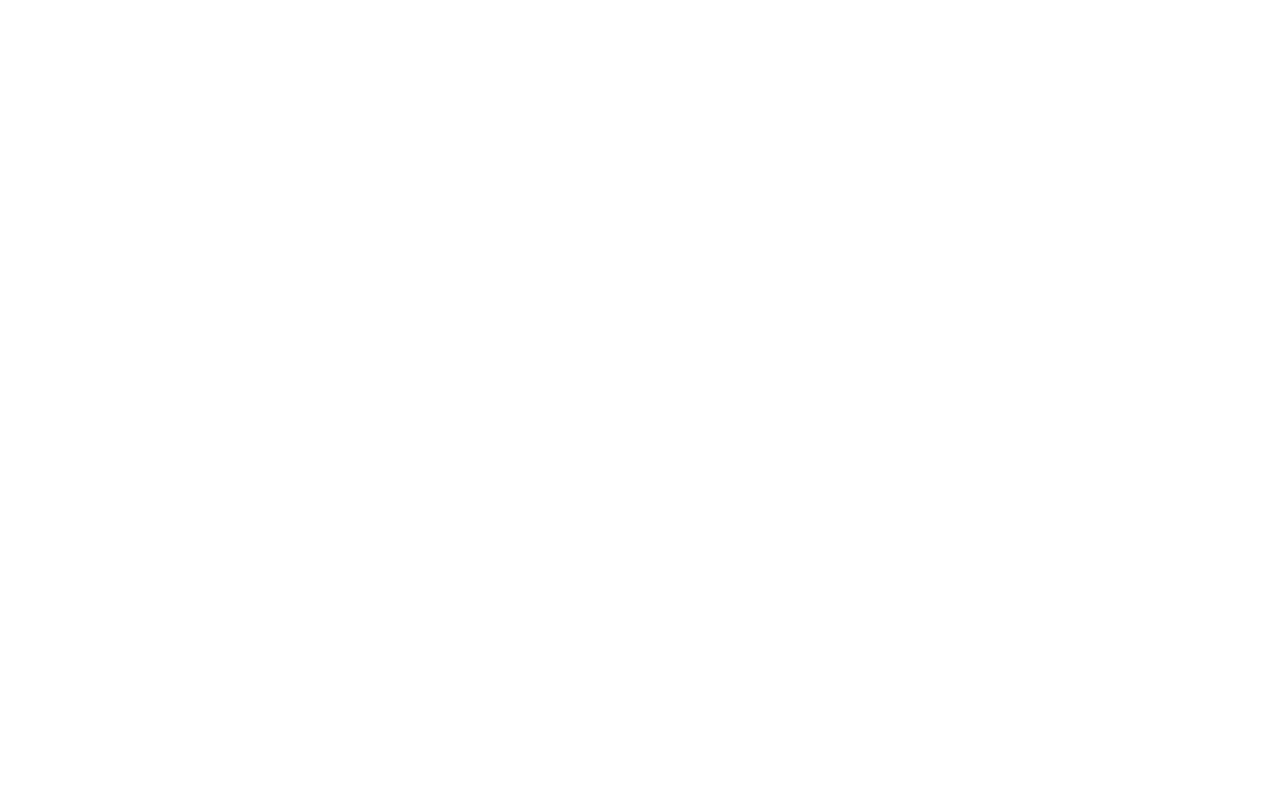
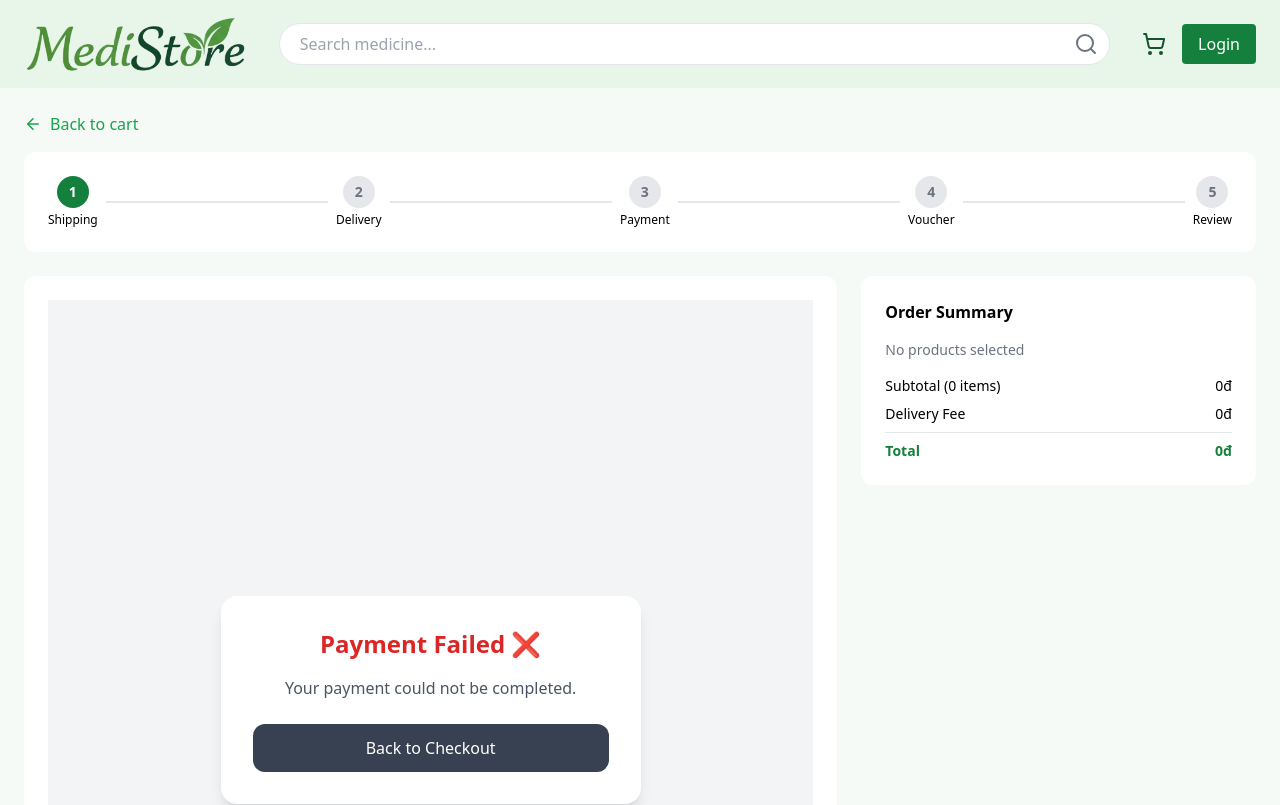
Before and after one commit to thvy815/MediStore_Frontend, a React (Vite) app: page /checkout/payment-result in a window 1280 px wide. Before the commit this address had no page. Shown: the top 805 px of the page. Built offline with nearby package versions, Linux system fonts and the light colour scheme.

Commit message:
payment result page

```diff
--- a/src/App.tsx
+++ b/src/App.tsx
@@ -54,6 +54,7 @@
           <Route path="review" element={<ReviewStep />} />
           <Route path="payment" element={<PaymentStep />} />
           <Route path="voucher" element={<VoucherStep />} />
+          <Route path="payment-result" element={<PaymentResult />} />
         </Route>
       </Route>
 
@@ -70,7 +71,6 @@
         <Route path="/admin/inventory" element={<InventoryPage />} />
         <Route path="/admin/delivery-methods" element={<DeliveryMethodsPage />} />
         <Route path="/admin/payment-methods" element={<PaymentMethodsPage />} />
-        <Route path="/payment-result" element={<PaymentResult />} />
       </Route>
     </Routes>
   );
--- a/src/pages/customer/PaymentResultPage.tsx
+++ b/src/pages/customer/PaymentResultPage.tsx
@@ -1,46 +1,91 @@
 import { useEffect, useState } from "react";
 import { useSearchParams, useNavigate } from "react-router-dom";
+import axios from "axios";
 
 export default function PaymentResult() {
+
   const [params] = useSearchParams();
+
   const navigate = useNavigate();
+
   const [status, setStatus] = useState("loading");
 
   const responseCode = params.get("vnp_ResponseCode");
+
+  const transactionStatus = params.get("vnp_TransactionStatus");
+
   const txnRef = params.get("vnp_TxnRef");
 
   useEffect(() => {
-    const checkPayment = async () => {
+
+    const updatePayment = async () => {
+
       try {
-        if (responseCode === "00") {
+
+        // SUCCESS
+        if (
+          responseCode === "00" &&
+          transactionStatus === "00"
+        ) {
+
+          // CALL BE UPDATE STATUS
+          await axios.post(
+            `http://localhost:8080/api/payments/success/${txnRef}`
+          );
+
           setStatus("success");
+
         } else {
+
           setStatus("failed");
         }
+
       } catch (err) {
+
+        console.error(err);
+
         setStatus("failed");
       }
     };
 
-    checkPayment();
-  }, [responseCode]);
+    updatePayment();
+
+  }, [responseCode, transactionStatus, txnRef]);
 
   return (
-    <div className="flex items-center justify-center min-h-screen">
-      <div className="bg-white p-6 rounded-xl shadow-md w-[400px] text-center">
+    <div className="flex items-center justify-center min-h-screen bg-gray-100">
 
-        {status === "loading" && <p>Processing payment...</p>}
+      <div className="bg-white p-8 rounded-2xl shadow-lg w-[420px] text-center">
+
+        {status === "loading" && (
+          <>
+            <h2 className="text-xl font-semibold">
+              Processing Payment...
+            </h2>
+
+            <p className="mt-2 text-gray-500">
+              Please wait
+            </p>
+          </>
+        )}
 
         {status === "success" && (
           <>
-            <h2 className="text-green-600 text-xl font-bold">
+            <h2 className="text-2xl font-bold text-green-600">
               Payment Success 🎉
             </h2>
-            <p className="mt-2">Transaction: {txnRef}</p>
+
+            <p className="mt-4">
+              Transaction Ref:
+            </p>
+
+            <p className="font-semibold break-all">
+              {txnRef}
+            </p>
 
             <button
               onClick={() => navigate("/customer/orders")}
-              className="mt-4 bg-green-700 text-white px-4 py-2 rounded"
+              className="mt-6 w-full bg-green-600 hover:bg-green-700 text-white py-3 rounded-xl"
             >
               View Orders
             </button>
@@ -49,14 +94,17 @@
 
         {status === "failed" && (
           <>
-            <h2 className="text-red-600 text-xl font-bold">
+            <h2 className="text-2xl font-bold text-red-600">
               Payment Failed ❌
             </h2>
-            <p className="mt-2">Please try again</p>
+
+            <p className="mt-4 text-gray-600">
+              Your payment could not be completed.
+            </p>
 
             <button
               onClick={() => navigate("/checkout")}
-              className="mt-4 bg-gray-700 text-white px-4 py-2 rounded"
+              className="mt-6 w-full bg-gray-700 hover:bg-gray-800 text-white py-3 rounded-xl"
             >
               Back to Checkout
             </button>
```
